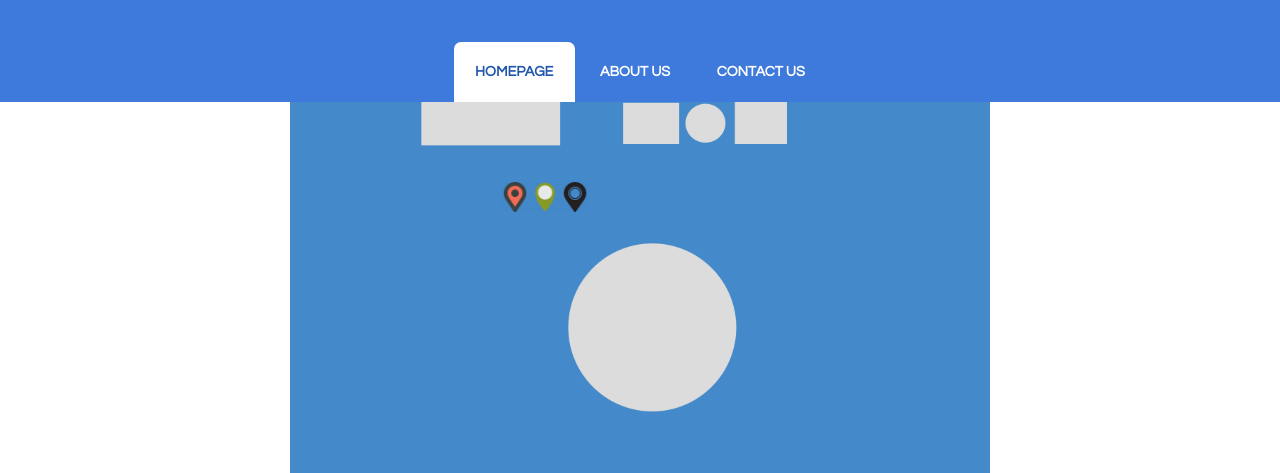
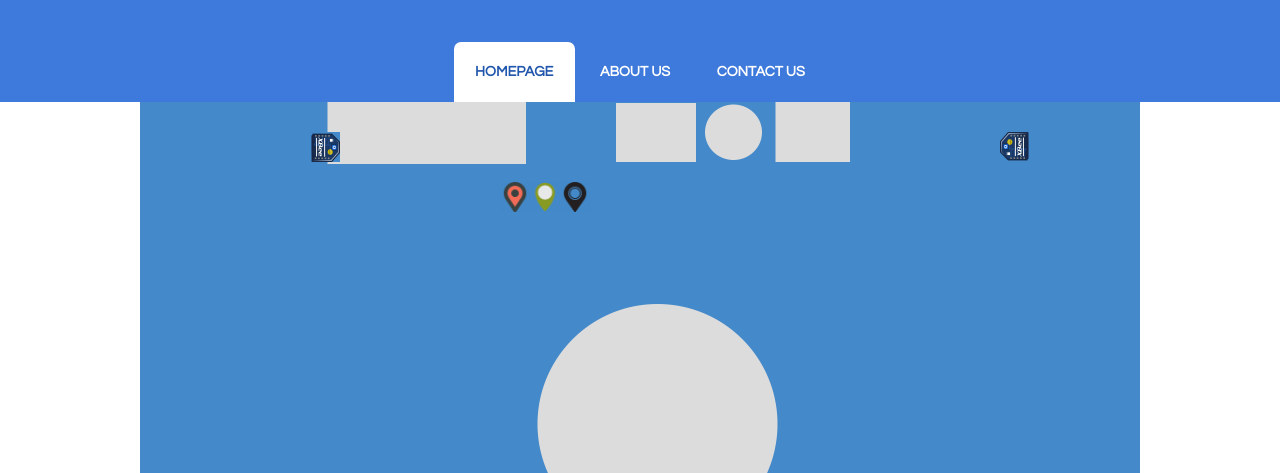
Before and after one commit to estherlu/EC544_Group4, a plain HTML site: page challenge#5/webpage/index.html in a window 1280 px wide. Shown: the part 327-800 px from the top of the page. Drawn offline with nearby package versions, Linux system fonts and the light colour scheme.

Commit message:
add xbee

```diff
--- a/challenge#5/webpage/default.css
+++ b/challenge#5/webpage/default.css
@@ -263,11 +263,12 @@
 	.title
 	{
 		margin-bottom: 3em;
+		margin-top:2em;
 	}
 
 	.title h2
 	{
-		font-size: 2.8em;
+		font-size: 1.7em;
 	}
 
 	.title .byline
@@ -424,7 +425,7 @@
 	{
 		overflow: hidden;
 		width: 1000px;
-		padding: 6em 100px 0em 100px;
+		padding: 1em 100px 0em 100px;
 		text-align: center;
 	}
 
--- a/challenge#5/webpage/index.html
+++ b/challenge#5/webpage/index.html
@@ -23,31 +23,47 @@ Released   : 20140322
 <!--[if IE 6]><link href="default_ie6.css" rel="stylesheet" type="text/css" /><![endif]-->
   <script src="https://code.jquery.com/jquery-1.10.2.js"></script>
   <script>
-   var imgObj1 = null;
-   var imgObj2 = null;
-   var imgObj3 = null;
+   var Red = null;
+   var Green = null;
+   var Black = null;
+   var xbeer = null;
+   var xbeel = null;
+   var xbeeb = null;
+
   var i=1;
             function init(){
-			   imgObj1 = document.getElementById('object');
-	           imgObj2 = document.getElementById('object2');
-			   imgObj3 = document.getElementById('object3');
-               imgObj1.style.position= 'absolute';
-               imgObj1.style.left ="400px";
-			   imgObj1.style.top="459px";
-			   imgObj2.style.position= 'absolute';
-               imgObj2.style.left ="430px";
-			   imgObj2.style.top="459px";
-			   imgObj3.style.position= 'absolute';
-               imgObj3.style.left ="460px";
-			   imgObj3.style.top="459px";
+			   Red = document.getElementById('Red');
+	           Green = document.getElementById('Green');
+			   Black = document.getElementById('Black');
+			   xbeer = document.getElementById('right');
+			   xbeel = document.getElementById('left');
+			   xbeeb = document.getElementById('bottom');
+               Red.style.position= 'absolute';
+               Red.style.left ="400px";
+			   Red.style.top="459px";
+			   Green.style.position= 'absolute';
+               Green.style.left ="430px";
+			   Green.style.top="459px";
+			   Black.style.position= 'absolute';
+               Black.style.left ="460px";
+			   Black.style.top="459px";
+			   xbeer.style.position='absolute';
+			   xbeer.style.left="1000px";
+			   xbeer.style.top="459px";
+			   xbeel.style.position='absolute';
+			   xbeel.style.left="310px";
+			   xbeer.style.top="459px";
+			   xbeeb.style.position='absolute';
+			   xbeeb.style.left="310px";
+			   xbeeb.style.top="1000px";
             }
 			function moveRight(){
-				imgObj1.style.left = parseInt(imgObj1.style.left) + 20 + 'px';
-				imgObj1.style.top = parseInt(imgObj1.style.top) + 10 + 'px';
-				imgObj2.style.left = parseInt(imgObj2.style.left) + 20 + 'px';
-				imgObj2.style.top = parseInt(imgObj2.style.top) + 10 + 'px';
-				imgObj3.style.left = parseInt(imgObj3.style.left) + 20 + 'px';
-				imgObj3.style.top = parseInt(imgObj3.style.top) + 10 + 'px';
+				Red.style.left = parseInt(Red.style.left) + 20 + 'px';
+				Red.style.top = parseInt(Red.style.top) + 10 + 'px';
+				Green.style.left = parseInt(Green.style.left) + 20 + 'px';
+				Green.style.top = parseInt(Green.style.top) + 10 + 'px';
+				Black.style.left = parseInt(Black.style.left) + 20 + 'px';
+				Black.style.top = parseInt(Black.style.top) + 10 + 'px';
 			}
 
             window.onload = init;
@@ -74,10 +90,13 @@ Released   : 20140322
 	</div>
 </div>
 <div class="wrapper">
-	<div style="margin:0 auto; width:700px;"><img id="object" class="point" src="images/point.png" alt="CAR" position="absolute" height="30px" width="30px"/>
-	<img id="object2" class="point" src="images/point2.png" alt="CAR2" position="absolute" height="30px" width="30px"/>
-	<img id="object3" class="point" src="images/point3.png" alt="CAR3" position="absolute" height="30px" width="30px"/>
-	<img src="images/Room.png" margin-top="30px" position="relative" width="700" height="490" alt="" /></div>
+	<div style="margin:0 auto; width:1000px;"><img id="Red" class="point" src="images/Red.png" alt="CAR" position="absolute" height="30px" width="30px"/>
+	<img id="Green" class="point" src="images/Green.png" alt="CAR2" position="absolute" height="30px" width="30px"/>
+	<img id="Black" class="point" src="images/Black.png" alt="CAR3" position="absolute" height="30px" width="30px"/>
+    <img id="left" class="point" src="images/Xbeel.jpeg" alt="XBEE" position="absolute" height="30px" width="30px"/>
+    <img id="right" class="point" src="images/Xbeer.jpeg" alt="XBEE" position="absolute" height="30px" width="30px"/>
+    <img id="bottom" class="point" src="images/Xbeel.jpeg" alt="XBEE" position="absolute" height="30px" width="30px"/>
+	<img src="images/Room.png" margin-top="30px" position="relative" width="1000" height="700" alt="" /></div>
 	<div id="welcome" class="container">
 
 <div class="title">
```
Also changed, not shown: challenge#5/webpage/images/Black.png (renamed from challenge#5/webpage/images/point3.png), challenge#5/webpage/images/Green.png (renamed from challenge#5/webpage/images/point2.png), challenge#5/webpage/images/Red.png (renamed from challenge#5/webpage/images/point.png), challenge#5/webpage/images/Xbeel.jpeg (added), challenge#5/webpage/images/Xbeer.jpeg (added).
